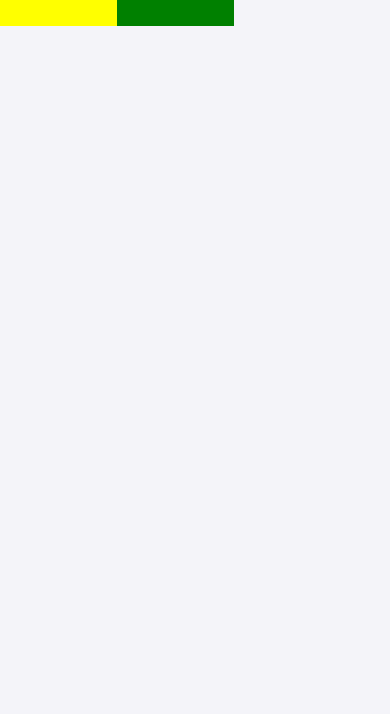
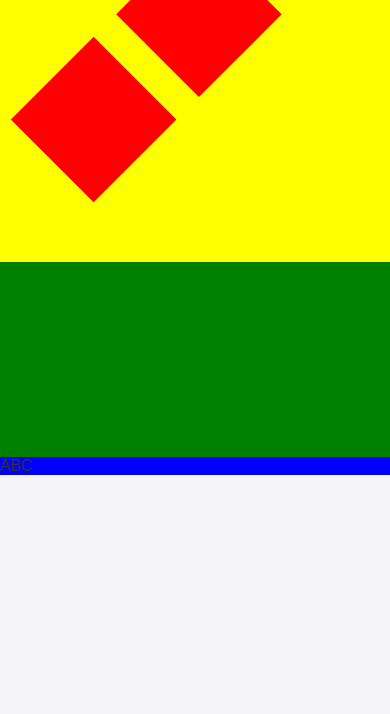
Before and after one commit to KrzysztofMKozl/InterviewTest, a plain HTML site: page index.html in a window 390 px wide. Shown: the part 128-842 px from the top of the page. Drawn offline with Linux system fonts and the light colour scheme.

Commit message:
Adding CSS for mid and small screen conteiners + viewport meta

```diff
--- a/index.html
+++ b/index.html
@@ -2,6 +2,7 @@
 <html lang="pl">
 <head>
     <meta charset="UTF-8">
+    <meta name="viewport" content="width=device-width, initial-scale=1.0">
     <link rel="stylesheet" href="style.css">
     <title>Moja Strona</title>
 </head>
--- a/style.css
+++ b/style.css
@@ -40,6 +40,50 @@ h1 {
     background-color: blue;
 }
 
+
+@media screen and (max-width: 900px) {
+    #diamondsContainer {
+        width: 40%;
+    }
+    #miscContainer {
+        width: 40%;
+        left: 0%;
+        aspect-ratio : 2 / 1;
+        transform: translateY(200%);
+    }
+    #rectangleContainer {
+        display:absolute;
+        width: 60%;
+        left: 40%;
+    }
+}
+@media screen and (max-width: 583px) {
+    #diamondsContainer {
+        display:relative;
+        aspect-ratio : 1 / 1;
+        width: 100%;
+
+        left:0%;
+    }
+    #miscContainer {
+        display:relative;
+        aspect-ratio : 2 / 1;
+        width: 100%;
+        top:0%;
+        left:0%;
+        transform: translateY(200%);
+
+    }
+    #rectangleContainer {
+        display:relative;
+        width: 100%;
+        top:0%;
+        left:0%;
+        transform: rotate(90deg) translateX(150%) rotate(270deg) ;
+
+    }
+}
+
 .diamond {
     aspect-ratio : 1 / 1;
     width: 30%;
```
